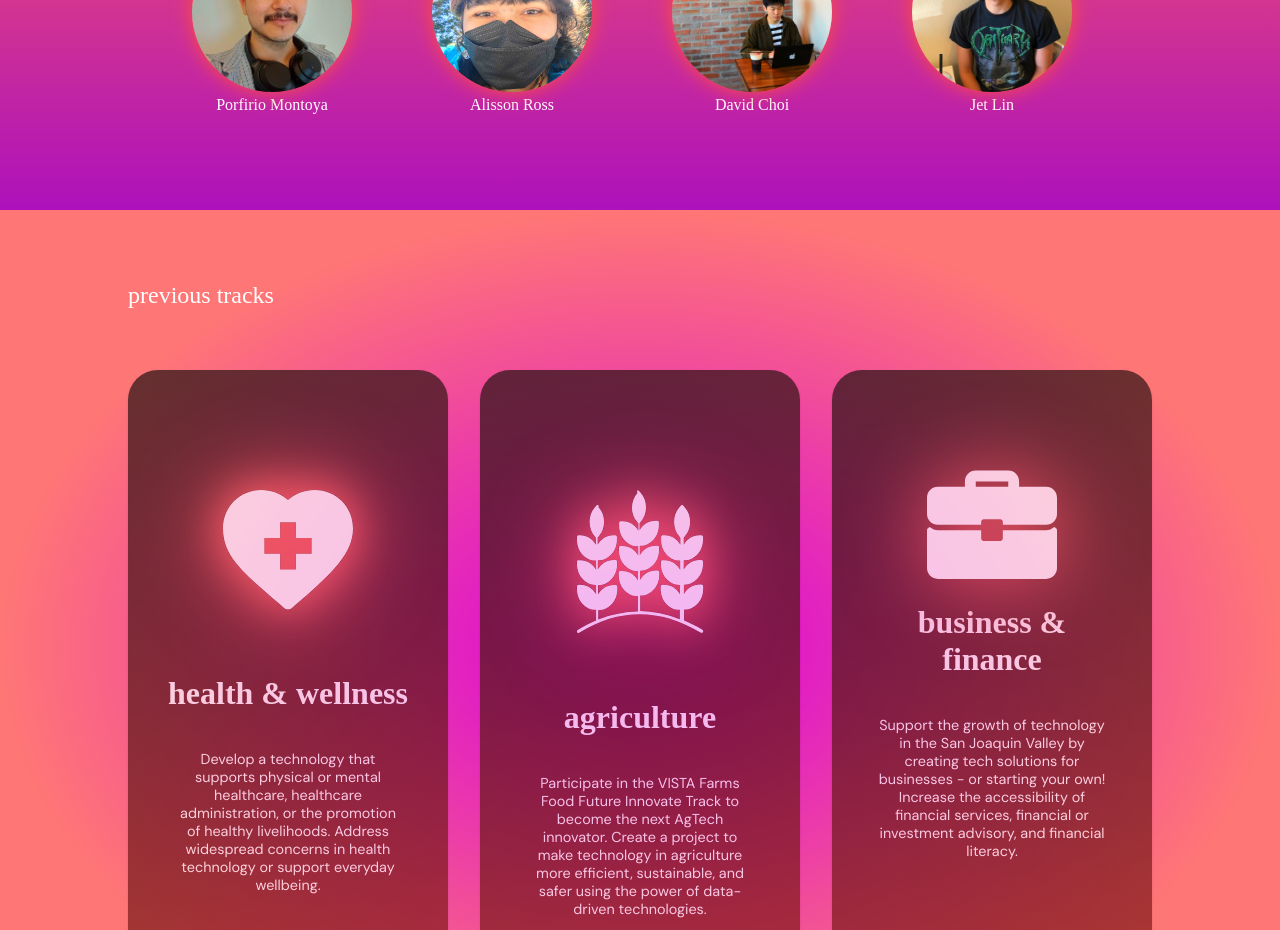
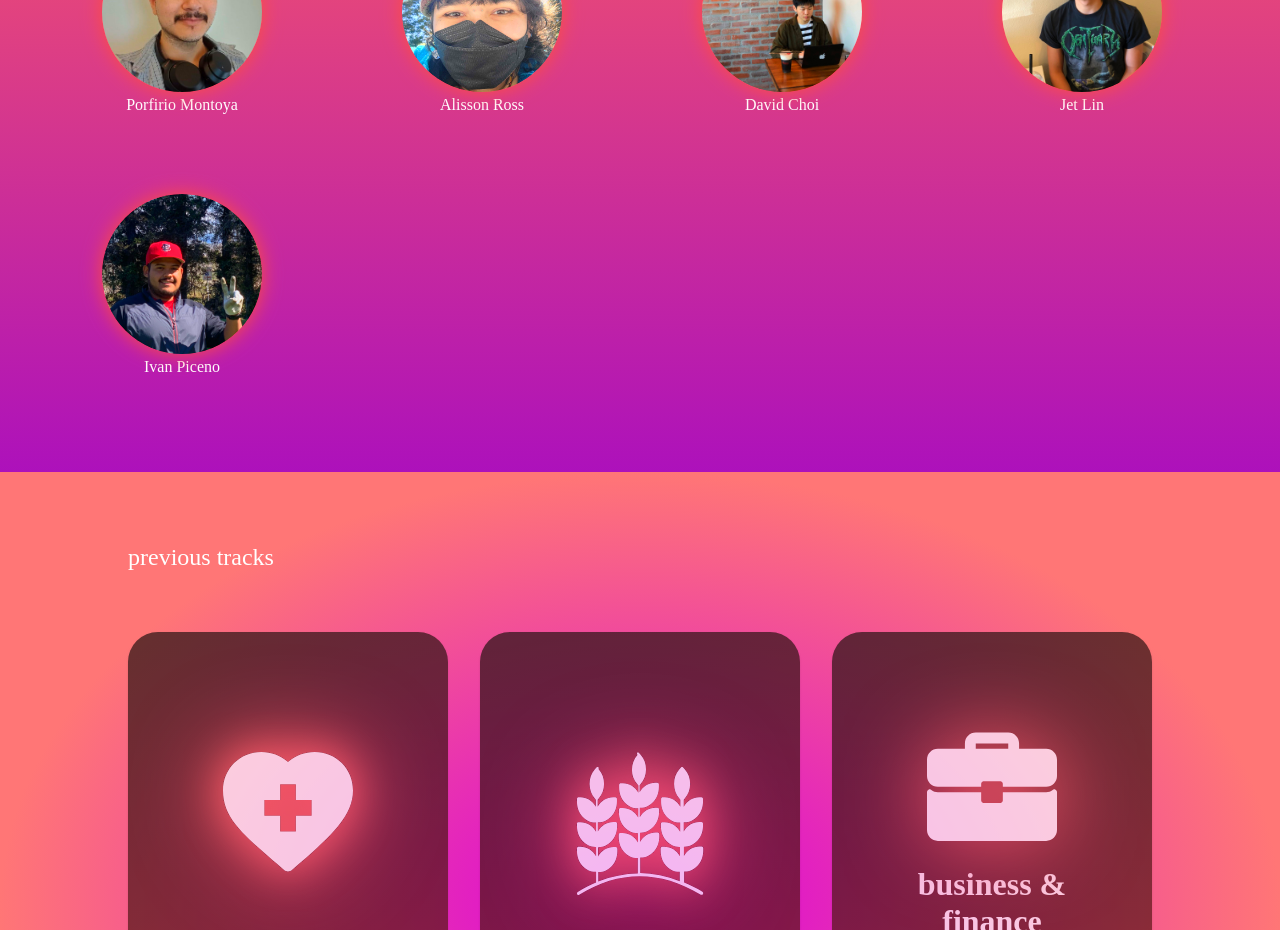
Before and after one commit to HackMerced/HackMerced-X, a React (Create React App) app: page / in a window 1280 px wide. Shown: the part 1120-2050 px from the top of the page. Built offline with nearby package versions, Linux system fonts and the light colour scheme; a web font is replaced by a local one.

Commit message:
uploaded pic

```diff
--- a/src/Components/Team.js
+++ b/src/Components/Team.js
@@ -3,6 +3,7 @@ import Jet from '../Assets/Team/jet.jpeg';
 import Porfi from '../Assets/Team/porfi.jpeg';
 import Alisson from '../Assets/Team/alisson.jpeg';
 import David from '../Assets/Team/david.JPEG';
+import Ivan from '../Assets/Team/ivan.jpg'
 function Team(){
     return(
         <div className='Team'>
@@ -26,6 +27,10 @@ function Team(){
                             <img className="Team-Img" src={Jet} alt="Avatar"/>
                             <div className="Team-Name">Jet Lin</div>
                         </Grid>
+                       <Grid item xs={3} className="Team-individual">
+                            <img className="Team-Img" src={Ivan} alt="Avatar"/>
+                            <div className="Team-Name">Ivan Piceno</div>
+                        </Grid>
                 </Grid>
             </div>
         </div>
```
Also changed, not shown: src/Assets/Team/ivan.jpg (added).
